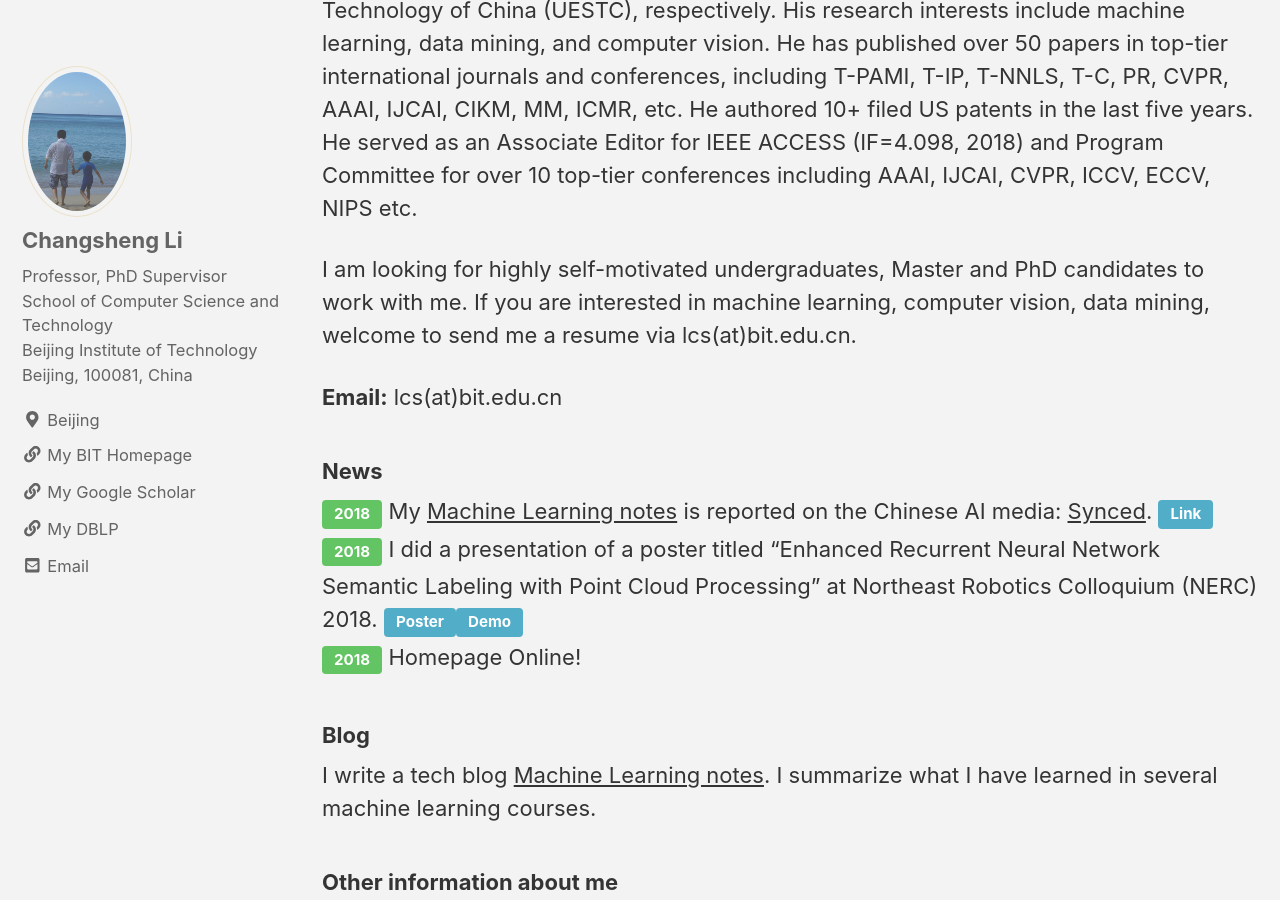
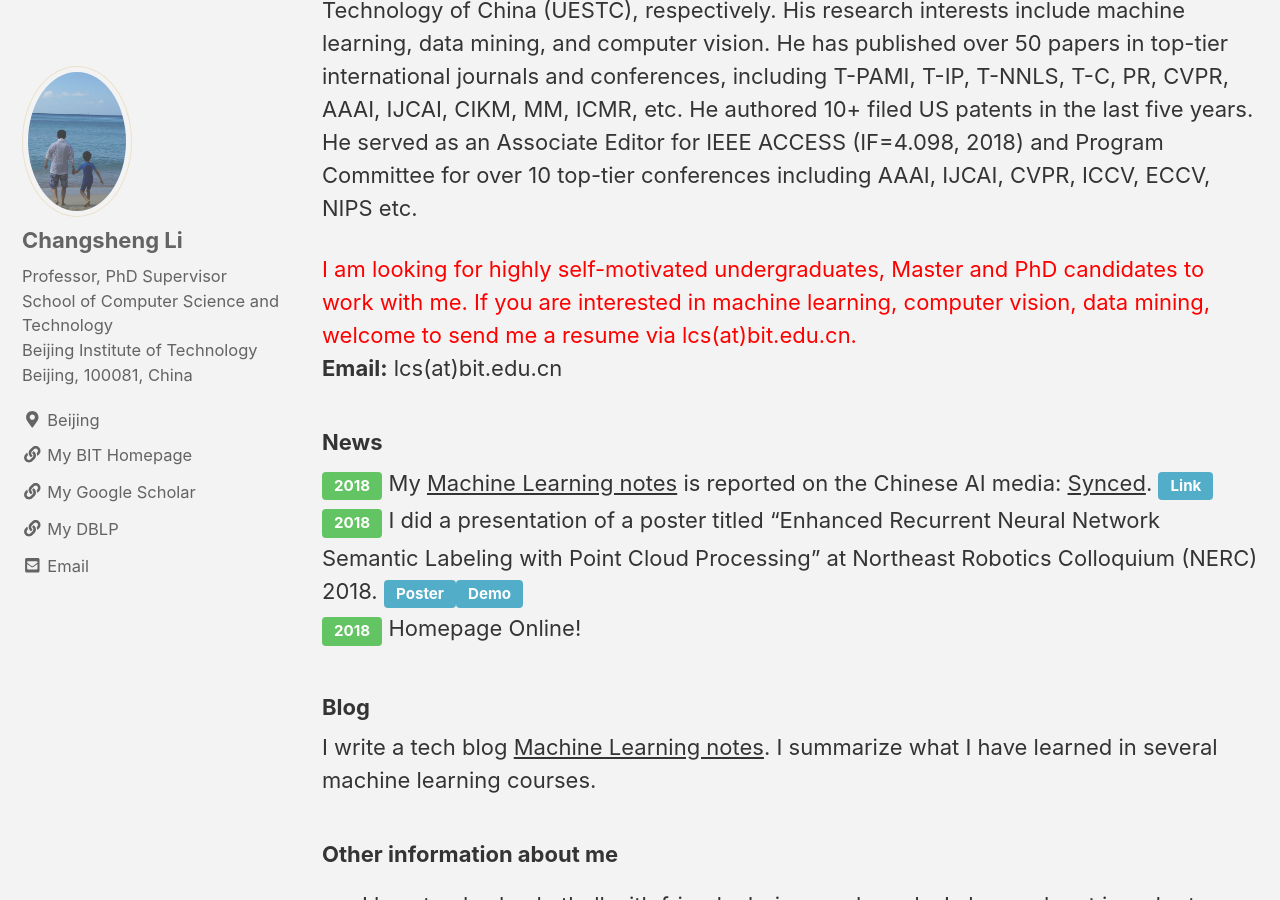
Before and after one commit to csli-bit/csli-bit.github.io, a Jekyll site: the page built from _pages/index.md, in a window 1280 px wide and 900 px high, scrolled down 367 px. Built offline with Jekyll 4.4.1, drawn with Linux system fonts in a browser that asks for light colours; nearby versions of some CDN libraries; comment, search, counter and statistics services are not loaded.

Commit message:
Update index.md

```diff
--- a/_pages/index.md
+++ b/_pages/index.md
@@ -10,8 +10,8 @@ Dr. Changsheng Li is a tenure-track professor with School of Computer Science an
 He served as an Associate Editor for IEEE ACCESS (IF=4.098, 2018) and Program Committee for over 10 top-tier conferences including AAAI, IJCAI, CVPR, ICCV, ECCV, NIPS etc.
 
 
-I am looking for highly self-motivated undergraduates, Master and PhD candidates to work with me.
-If you are interested in machine learning, computer vision, data mining, welcome to send me a resume via lcs(at)bit.edu.cn.
+<font color="red"> I am looking for highly self-motivated undergraduates, Master and PhD candidates to work with me.
+If you are interested in machine learning, computer vision, data mining, welcome to send me a resume via lcs(at)bit.edu.cn.</font>
 
 **Email:** lcs(at)bit.edu.cn
 
```
